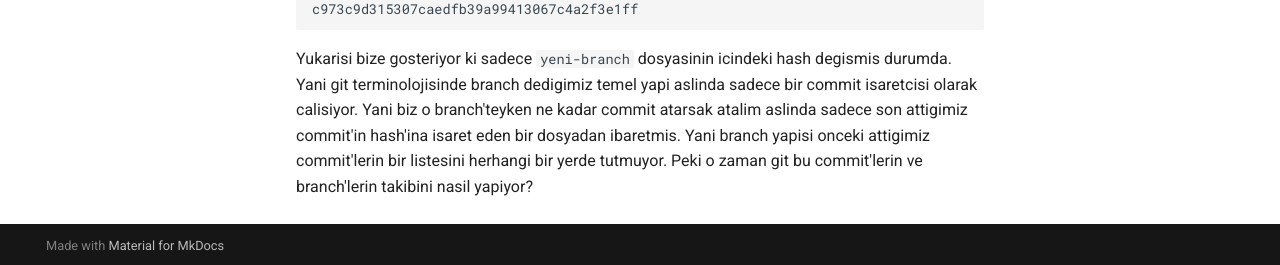
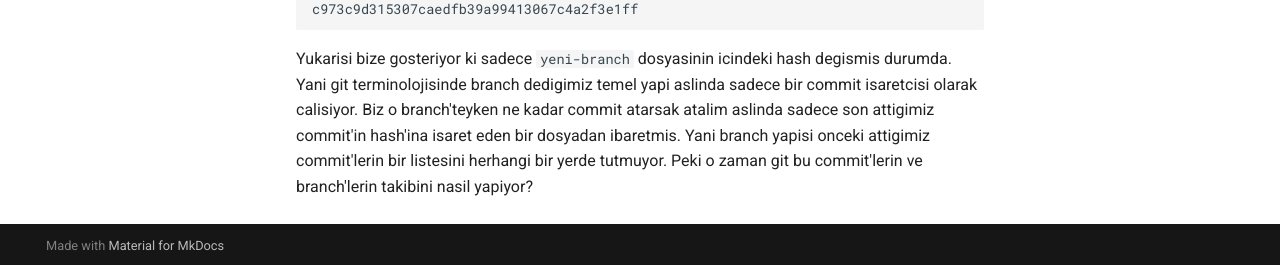
Before and after one commit to buravc/git-kilavuzu, an MkDocs documentation site: the page built from docs/temeller/branch-olusturmak.md, in a window 1280 px wide and 900 px high, scrolled down 1661 px. Shown: the part 632-897 px from the top of the window. Built offline with MkDocs 1.6.1 and Material for MkDocs 9.7.7, drawn with Linux system fonts in a browser that asks for light colours; some of the changed lines change nothing that is shown; some of the changed text lies outside the part shown.

Commit message:
update branch-olusturmak

````diff
--- a/docs/temeller/branch-olusturmak.md
+++ b/docs/temeller/branch-olusturmak.md
@@ -5,13 +5,13 @@ Ilk commitlerimizi attik ve artik 2 committen olusan bir git repository'sine sah
 ```bash
 $ git log --graph
 * commit 419a640a88ca3d23399c51c5f398f2d3684a66bf (HEAD -> main)
-| Author: username <email>
+| Author: <username> <email>
 | Date:   Sun Apr 20 14:07:41 2025 +0200
 |
 |     Dosyaya Merhaba Dunya ekledim
 |
 * commit beddf6b7c7155af30f8a73f349094c72bfa93a43
-  Author: username <email>
+  Author: <username> <email>
   Date:   Sun Apr 20 13:48:57 2025 +0200
 
       Ilk commit
@@ -102,4 +102,4 @@ $ cat .git/refs/heads/yeni-branch
 c973c9d315307caedfb39a99413067c4a2f3e1ff
 ```
 
-Yukarisi bize gosteriyor ki sadece `yeni-branch` dosyasinin icindeki hash degismis durumda. Yani git terminolojisinde branch dedigimiz temel yapi aslinda sadece bir commit isaretcisi olarak calisiyor. Yani biz o branch'teyken ne kadar commit atarsak atalim aslinda sadece son attigimiz commit'in hash'ina isaret eden bir dosyadan ibaretmis. Yani branch yapisi onceki attigimiz commit'lerin bir listesini herhangi bir yerde tutmuyor. Peki o zaman git bu commit'lerin ve branch'lerin takibini nasil yapiyor?
+Yukarisi bize gosteriyor ki sadece `yeni-branch` dosyasinin icindeki hash degismis durumda. Yani git terminolojisinde branch dedigimiz temel yapi aslinda sadece bir commit isaretcisi olarak calisiyor. Biz o branch'teyken ne kadar commit atarsak atalim aslinda sadece son attigimiz commit'in hash'ina isaret eden bir dosyadan ibaretmis. Yani branch yapisi onceki attigimiz commit'lerin bir listesini herhangi bir yerde tutmuyor. Peki o zaman git bu commit'lerin ve branch'lerin takibini nasil yapiyor?
````
